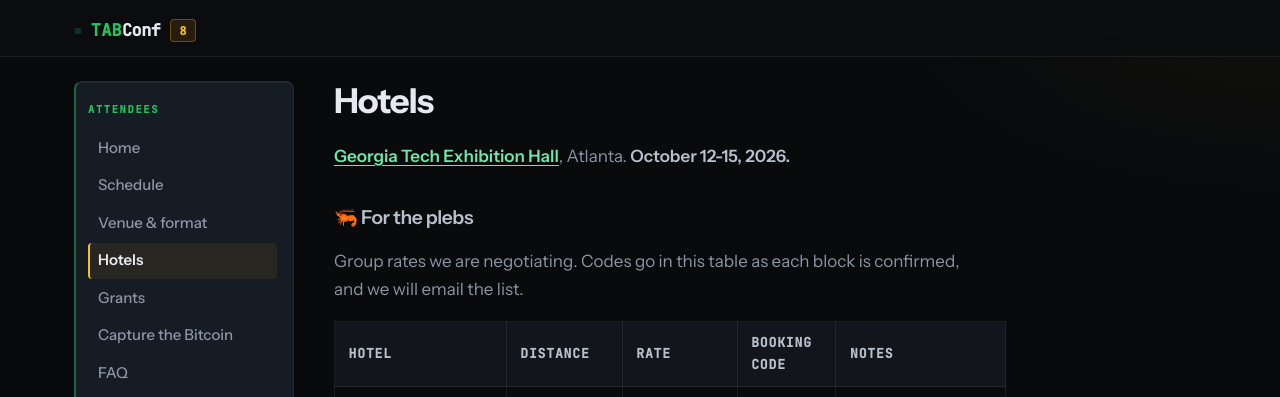
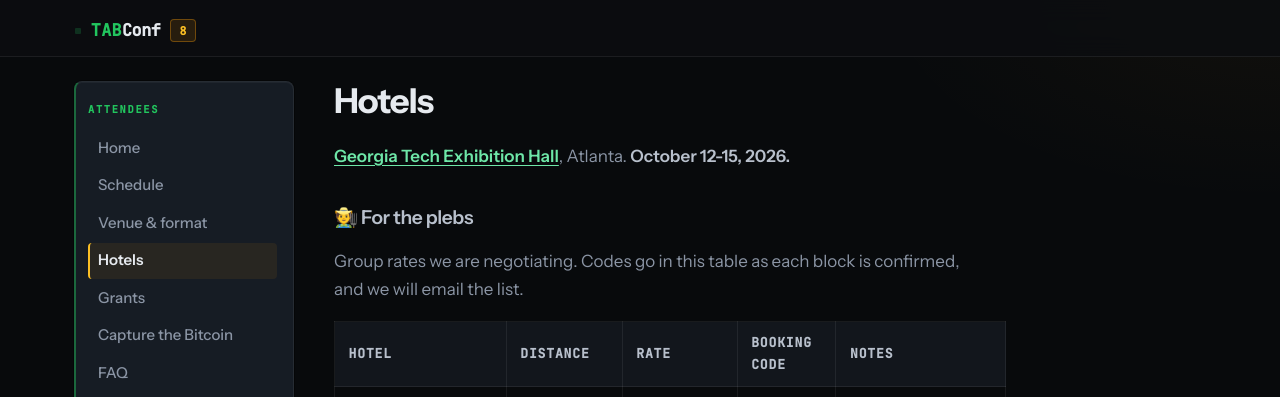
Before and after one commit to TABConf/8.tabconf.com, a Jekyll site: the page built from hotels.md, in a window 1280 px wide and 1387 px high. Shown: the top 397 px of the window. Built offline with Jekyll 4.4.1, drawn with Linux system fonts in a browser that asks for light colours.

```diff
--- a/hotels.md
+++ b/hotels.md
@@ -8,7 +8,7 @@ description: Where to stay for TABConf 8. Room blocks and hotels near the Georgi
 
 **[Georgia Tech Exhibition Hall](https://www.google.com/maps/search/?api=1&query=Georgia+Tech+Exhibition+Hall+Atlanta)**, Atlanta. **October 12-15, 2026.**
 
-## 🦐 For the plebs
+## 🧑‍🌾 For the plebs
 
 Group rates we are negotiating. Codes go in this table as each block is confirmed, and we will email the list.
 
```
